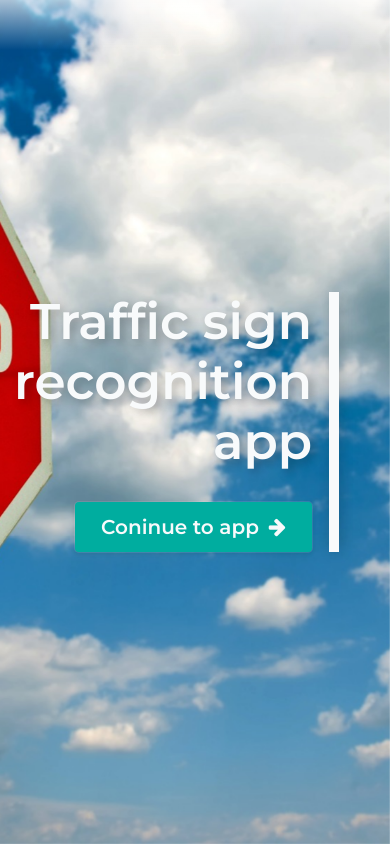
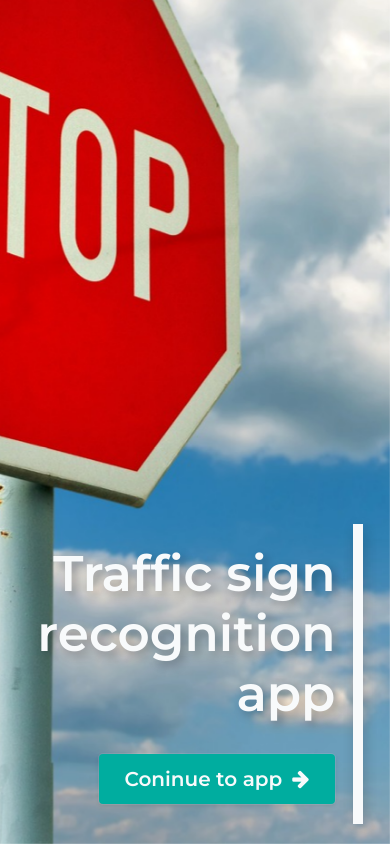
Before and after one commit to bizmut32/traffic-signs-client, an Angular app: page / in a window 390 px wide. Built offline with nearby package versions, Linux system fonts and the light colour scheme.

Commit message:
home screen fix + back button

```diff
--- a/src/app/header/header.component.css
+++ b/src/app/header/header.component.css
@@ -1,4 +1,4 @@
-.main {
+/* .main {
   position: fixed;
   height: 5rem;
   z-index: 5;
@@ -8,3 +8,4 @@
   align-items: center;
   background: linear-gradient(#fffa, transparent);
 }
+ */
--- a/src/app/index/home/home.component.css
+++ b/src/app/index/home/home.component.css
@@ -77,3 +77,23 @@
   from { transform: translateX(-10rem); opacity: 0; }
   to { transform: translateX(0); opacity: 1; }
 }
+
+@media screen and (max-width: 450px) {
+  .title {
+    margin-right: 7%;
+    padding-bottom: 4rem;
+  }
+
+  section.main {
+    align-items: flex-end;
+  }
+
+  .background img {
+    object-position: 33%;
+    height: 129%;
+  }
+
+  .background figure.image-holder {
+    align-items: flex-end;
+  }
+}
--- a/src/app/index/photo/photo.component.css
+++ b/src/app/index/photo/photo.component.css
@@ -4,6 +4,29 @@
   display: flex;
   justify-content: center;
 }
+
+.back-button {
+  position: absolute;
+  top: 0;
+  left: 0;
+  z-index: 3;
+  font-size: 25px;
+  margin: 1rem 3rem;
+  font-weight: 700;
+  color: #fff9;
+  cursor: pointer;
+  transition: var(--transition);
+  text-shadow: 3px 3px 8px #0002;
+}
+
+.back-button:hover {
+  color: #fffc;
+}
+
+.back-button .fa {
+  margin-right: 20px;
+}
+
 .camera-view, .taken-photo, .photo-canvas{
   position: absolute;
   height: 100%;
@@ -34,4 +57,5 @@
 
 .button .fa  {
   margin: 0 2rem 0 0;
+  animation: none;
 }
--- a/src/app/index/photo/photo.component.html
+++ b/src/app/index/photo/photo.component.html
@@ -1,4 +1,9 @@
 <section class="main">
+  <nav>
+    <div class="back-button" routerLink="/">
+      <span><i class="fa fa-chevron-left"></i> Back</span>
+    </div>
+  </nav>
   <canvas class="photo-canvas" id="camera--sensor" #photoCanvas></canvas>
   <video class="camera-view" id="camera--view" autoplay playsinline #cameraView></video>
   <img src="//:0" alt="" class="taken-photo" id="camera--output" #takenPhoto>
```
